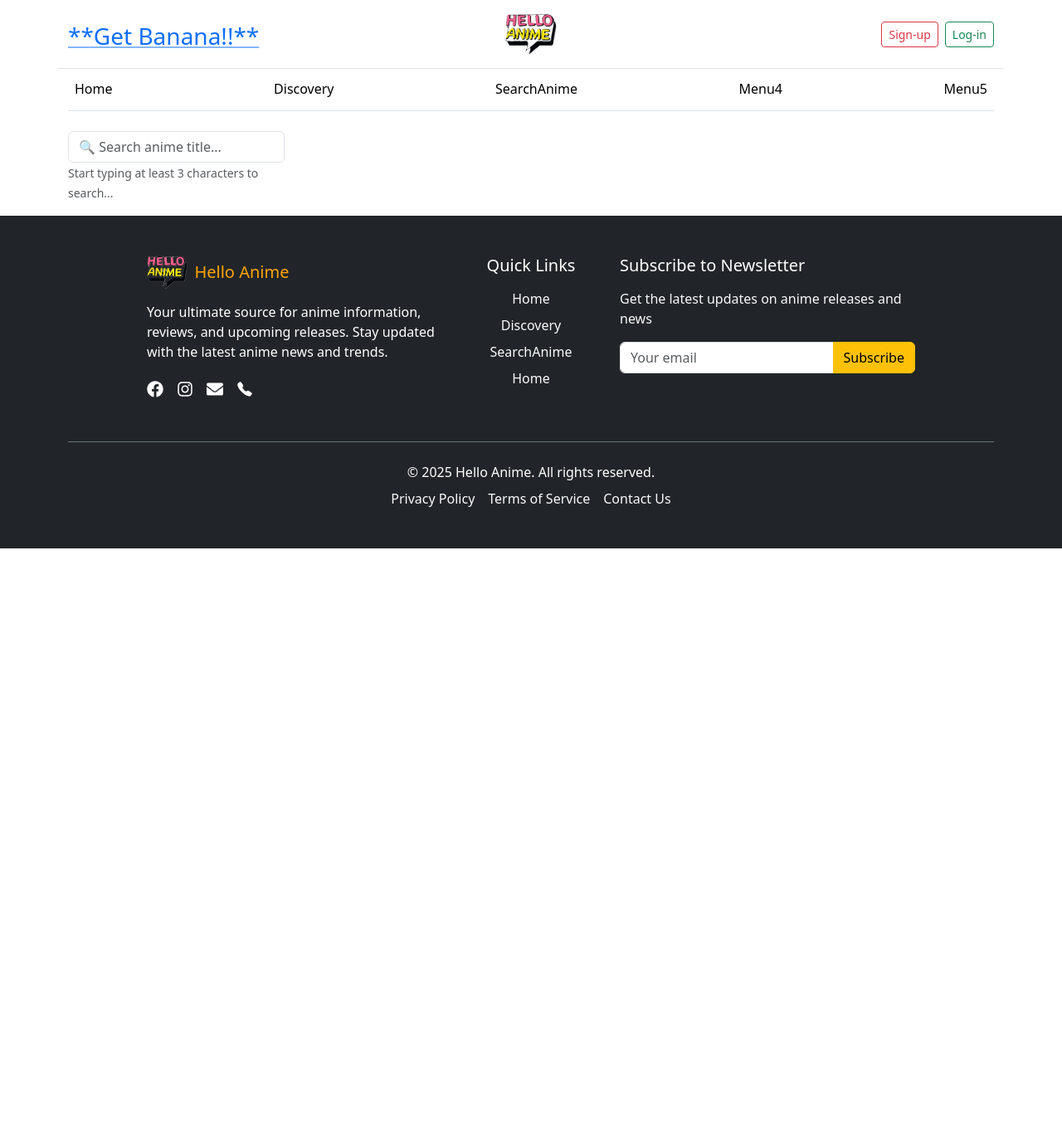
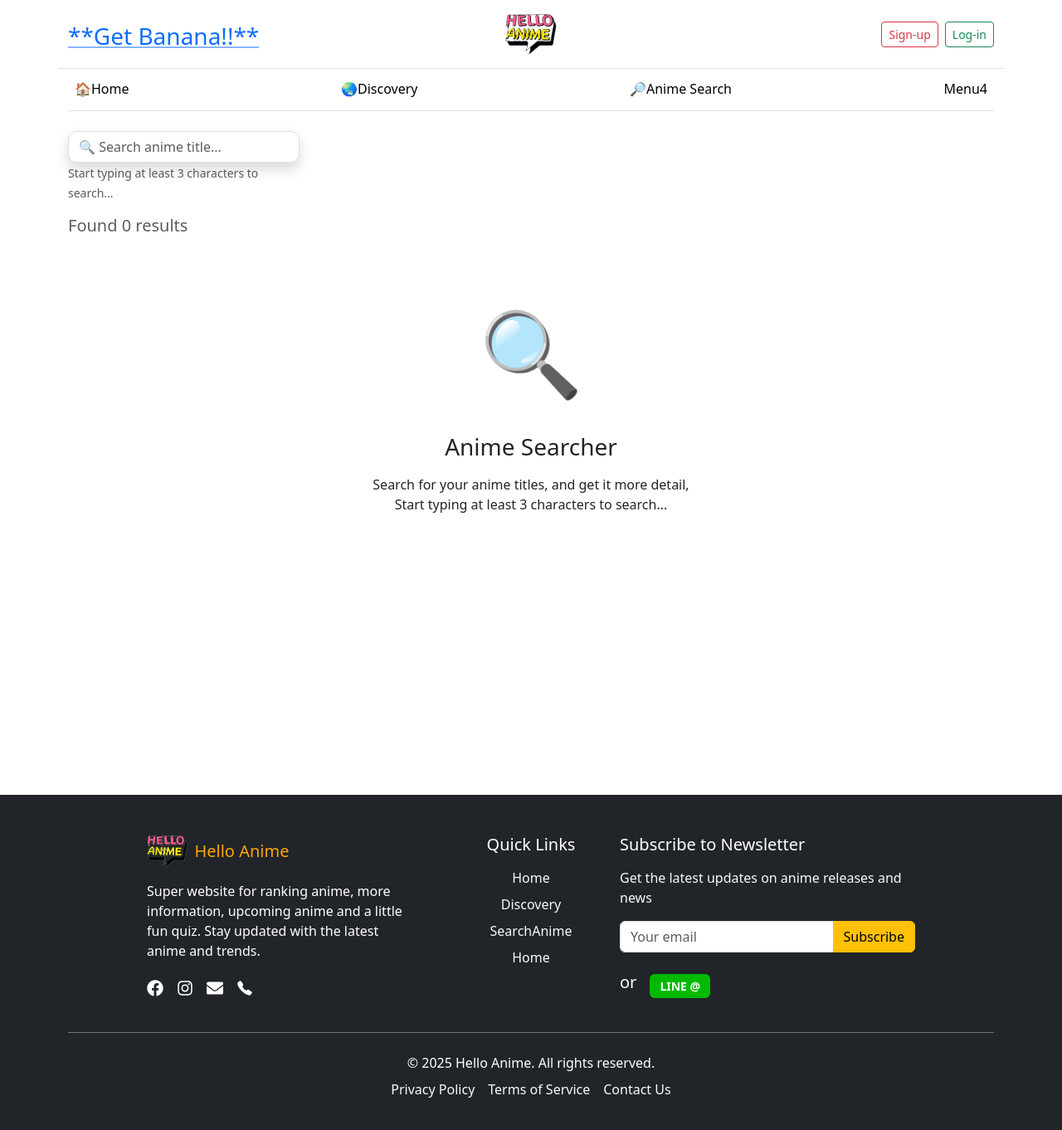
Before and after one commit to nineandmunong/hello-anime, a React (Vite) app: page /searchanime in a window 1280 px wide. Shown: the top 1362 px of the page at 83% size. Before the commit the page ends 800 px from the top, so only its background shows below. Built offline with nearby package versions, Linux system fonts and the light colour scheme.

Commit message:
feat: add card, loading state, and result to SearchAnimePage; and improve SeasonalAnimeCard UI with hover effect

```diff
--- a/src/components/Footer/Footer.css
+++ b/src/components/Footer/Footer.css
@@ -2,3 +2,9 @@
   transform: translateY(-3px);
   color: orangered !important;
 }
+
+.line-button {
+  font-size: 14px !important;
+  color: white !important;
+  background-color: #01b901 !important;
+}
--- a/src/components/Footer/Footer.tsx
+++ b/src/components/Footer/Footer.tsx
@@ -18,9 +18,10 @@ export default function Footer() {
                 Hello Anime
               </h5>
             </div>
-            <p className="text-white">
-              Your ultimate source for anime information, reviews, and upcoming
-              releases. Stay updated with the latest anime news and trends.
+            <p className="text-white pe-5">
+              Super website for ranking anime, more information, upcoming anime
+              and a little fun quiz. Stay updated with the latest anime and
+              trends.
             </p>
             <div className="d-flex gap-3">
               <a href="#" className="text-white fs-5 footer-link">
@@ -83,15 +84,23 @@ export default function Footer() {
             <p className="text-light">
               Get the latest updates on anime releases and news
             </p>
-            <div className="input-group mb-3">
+            <div className="input-group mb-4">
               <input
                 type="email"
                 className="form-control"
                 placeholder="Your email"
-                aria-label="Your email"
               />
               <button className="btn btn-warning" type="button">
                 Subscribe
+              </button>
+            </div>
+            <div className="d-flex align-items-center ">
+              <h5>or</h5>
+              <button
+                className="btn ms-3 py-1 border-0 text-center fw-bold line-button"
+                type="button"
+              >
+                LINE @
               </button>
             </div>
           </div>
--- a/src/components/Header/Header.tsx
+++ b/src/components/Header/Header.tsx
@@ -42,27 +42,22 @@ export default function Header() {
           <ul className="navbar-nav nav-underline justify-content-between w-100">
             <li className="nav-item">
               <Link className="nav-link link-body-emphasis" to="/">
-                Home
+                🏠Home
               </Link>
             </li>
             <li className="nav-item">
               <Link className="nav-link link-body-emphasis" to="/discovery">
-                Discovery
+                🌏Discovery
               </Link>
             </li>
             <li className="nav-item">
               <Link className="nav-link link-body-emphasis" to="/searchanime">
-                SearchAnime
+                🔎Anime Search
               </Link>
             </li>
             <li className="nav-item">
               <a className="nav-link link-body-emphasis" href="#">
                 Menu4
-              </a>
-            </li>
-            <li className="nav-item">
-              <a className="nav-link link-body-emphasis" href="#">
-                Menu5
               </a>
             </li>
           </ul>
--- a/src/components/Homepage/SideBar/SideBar.tsx
+++ b/src/components/Homepage/SideBar/SideBar.tsx
@@ -30,7 +30,6 @@ export default function SideBar() {
     setYearDropdownOpen(false)
   }
 
-  // กดข้างนอกปิด Dropdown ได้
   const handleClickOutside = () => {
     setSeasonDropdownOpen(false)
     setYearDropdownOpen(false)
@@ -38,7 +37,7 @@ export default function SideBar() {
 
   return (
     <div
-      className="d-flex flex-column text-bg-dark"
+      className="d-flex flex-column text-bg-dark ps-2"
       onClick={(e) => e.stopPropagation()}
     >
       <div className="fs-4" style={{ cursor: "default" }}>
--- a/src/components/Homepage/seasonalAnime/seasonalAnime.tsx
+++ b/src/components/Homepage/seasonalAnime/seasonalAnime.tsx
@@ -1,4 +1,5 @@
 import { SeasonalAnimeTypes } from "../../../API/type/seasonalAnimeType"
+import "./seasonalAnime.css"
 
 interface SeasonalAnimeProps {
   anime: SeasonalAnimeTypes[]
@@ -19,7 +20,7 @@ export default function SeasonalAnime({ anime }: SeasonalAnimeProps) {
     <div className="row row-cols-1 row-cols-sm-2 row-cols-md-2 row-cols-lg-3 row-cols-xl-4 g-4 ">
       {anime.map((item, index) => (
         <div className="col d-flex" key={item.mal_id}>
-          <div className="card h-100 w-100 d-flex flex-column">
+          <div className="card h-100 w-100 d-flex flex-column anime-card">
             <div
               className="card-img-top"
               style={{
@@ -37,10 +38,9 @@ export default function SeasonalAnime({ anime }: SeasonalAnimeProps) {
                 }}
               />
             </div>
-
             <div
               className="card-body d-flex justify-content-center align-items-center"
-              style={{ paddingBottom: "5px" }}
+              style={{ paddingBottom: "3px", paddingTop: "8px" }}
             >
               <h5 className="card-title text-center"> {item.title} </h5>
             </div>
--- /dev/null
+++ b/src/components/SearchAnimePage/SearchAnimeCard.css
@@ -0,0 +1,28 @@
+@keyframes cardIn {
+  from {
+    opacity: 0;
+    transform: translateY(20px);
+  }
+  to {
+    opacity: 1;
+    transform: translateY(0);
+  }
+}
+
+.bounce {
+  transition: all 0.3s ease;
+}
+
+.bounce:hover {
+  transform: translateY(-5px);
+  transform: scale(1.02);
+}
+
+.detail-btn {
+  transition: all 1s ease;
+}
+
+.detail-btn:hover {
+  transform: translateY(-5px);
+  transform: scale(1.125);
+}
--- /dev/null
+++ b/src/components/SearchAnimePage/SearchAnimeCard.tsx
@@ -0,0 +1,116 @@
+import { AnimeData } from "../../API/type/searchAnimeType"
+import "../SearchAnimePage/SearchAnimeCard.css"
+
+interface SearchAnimeCardProps {
+  data: AnimeData[]
+}
+
+export default function SearchAnimeCard({ data }: SearchAnimeCardProps) {
+  return (
+    <div className="row">
+      {data.map((animeItem, index) => (
+        <div
+          key={animeItem.mal_id}
+          className="col-12 col-md-6 col-lg-4 mb-3"
+          style={{
+            borderRadius: "16px",
+            animation: `cardIn 0.8s ease-in-out ${index * 0.1}s both`,
+          }}
+        >
+          <div
+            className="card h-100 shadow-sm bounce"
+            style={{
+              cursor: "pointer",
+            }}
+          >
+            <div className="row h-100">
+              <div className="col-4 p-0">
+                <div className="h-100 position-relative">
+                  <img
+                    className="w-100 h-100"
+                    src={animeItem.images.webp.large_image_url}
+                    style={{
+                      objectFit: "cover",
+                      borderRadius: "12px",
+                    }}
+                    alt={animeItem.title}
+                  />
+                  {animeItem.score && (
+                    <div
+                      className="position-absolute top-0 start-0 m-1 p-1"
+                      style={{
+                        color: "white",
+                        backgroundColor: "rgba(32, 32, 32, 1)",
+                        borderRadius: "11px",
+                        fontSize: "11px",
+                      }}
+                    >
+                      🌟 {animeItem.score}
+                    </div>
+                  )}
+                </div>
+              </div>
+
+              <div className="col-8 p-0">
+                <div className="card-body h-100 d-flex flex-column">
+                  <h5 className="mb-2 fw-bold">{animeItem.title}</h5>
+
+                  <div className="mb-3">
+                    <span
+                      className="badge me-2 "
+                      style={{
+                        backgroundColor: "rgba(199, 255, 181, 1)",
+                        color: "rgba(169, 4, 255, 1)",
+                        fontSize: "10px",
+                      }}
+                    >
+                      {animeItem.type}
+                    </span>
+                    {animeItem.episodes && (
+                      <span
+                        className="badge"
+                        style={{
+                          backgroundColor: "rgba(192, 254, 255, 1)",
+                          color: "rgba(0, 175, 6, 1)",
+                          fontSize: "10px",
+                        }}
+                      >
+                        {animeItem.episodes} EP
+                      </span>
+                    )}
+                  </div>
+
+                  <p
+                    style={{
+                      fontSize: "13px",
+                    }}
+                  >
+                    {animeItem.synopsis
+                      ? animeItem.synopsis.substring(0, 150) + "..."
+                      : "No synopsis available."}
+                  </p>
+                  <div className="mt-auto d-flex justify-content-end me-3">
+                    <button
+                      className="btn p-2 detail-btn"
+                      style={{
+                        color: "white",
+                        borderRadius: "12px",
+                        fontWeight: "600",
+                        fontSize: "12px",
+                        background:
+                          "linear-gradient(60deg,rgba(0, 183, 255, 1) 0%, rgba(87, 199, 133, 1) 81%, rgba(237, 221, 83, 1) 100%)",
+                        transition: "all 0.3s ease",
+                      }}
+                    >
+                      View Details
+                    </button>
+                  </div>
+                </div>
+              </div>
+            </div>
+          </div>
+        </div>
+      ))}
+    </div>
+  )
+}
--- a/src/pages/SearchAnime/SearchAnimePage.tsx
+++ b/src/pages/SearchAnime/SearchAnimePage.tsx
@@ -1,10 +1,13 @@
 import { useState, useEffect } from "react"
 import searchAnimeService from "../../API/services/searchAnimeService"
 import { AnimeData } from "../../API/type/searchAnimeType"
+import SearchAnimeCard from "../../components/SearchAnimePage/SearchAnimeCard"
+import cat from "../../img/cat.gif"
 
 export default function SearchAnimePage() {
   const [searchTerm, setSearchTerm] = useState("")
   const [results, setResults] = useState<AnimeData[]>([])
+  const [loading, setLoading] = useState(false)
 
   useEffect(() => {
     const fetchData = async () => {
@@ -12,12 +15,14 @@ export default function SearchAnimePage() {
         setResults([])
         return
       }
-
       try {
+        setLoading(true)
         const response = await searchAnimeService(searchTerm)
-        setResults(response.data)
+        setResults(response)
       } catch (error) {
         console.error("Search Anime:", error)
+      } finally {
+        setLoading(false)
       }
     }
 
@@ -25,19 +30,65 @@ export default function SearchAnimePage() {
   }, [searchTerm])
 
   return (
-    <div className="container mt-4">
-      <div className="row">
+    <div
+      className="container mt-4"
+      style={{
+        minHeight: "100vh",
+      }}
+    >
+      <div className="">
         <div className="mb-3 col-12 col-sm-6 col-md-4 col-lg-3">
           <input
-            className="form-control"
+            className="form-control shadow"
             placeholder="🔍 Search anime title..."
             value={searchTerm}
             onChange={(e) => setSearchTerm(e.target.value)}
+            style={{
+              borderRadius: "10px",
+            }}
           />
           <small className="text-muted">
             Start typing at least 3 characters to search...
           </small>
         </div>
+        <div className="row">
+          <div className="col-12">
+            <div className="mb-3">
+              <h5 className="text-muted">Found {results.length} results</h5>
+            </div>
+            <SearchAnimeCard data={results} />
+          </div>
+        </div>
+
+        {results.length == 0 && !loading && (
+          <div className="text-center mt-5 ">
+            <div
+              className="mb-4"
+              style={{
+                fontSize: "100px",
+              }}
+            >
+              🔍
+            </div>
+            <h3 className="mb-3">Anime Searcher</h3>
+            <p>
+              Search for your anime titles, and get it more detail,
+              <br />
+              Start typing at least 3 characters to search...
+            </p>
+          </div>
+        )}
+
+        {loading && (
+          <div className="text-center mt-5 ">
+            <div className="mb-4">
+              <img style={{ width: "350px", height: "250px" }} src={cat} />
+            </div>
+
+            <h3 className="mb-3">Loading...</h3>
+            <p>Loading อยู่จ้า...</p>
+          </div>
+        )}
       </div>
     </div>
   )
```
Also changed, not shown: src/API/services/searchAnimeService.ts (+16 -7 lines), src/components/Homepage/seasonalAnime/seasonalAnime.css (added, +10 -0 lines), src/components/SearchAnimePage/SearchAnimeResult.tsx (deleted), src/img/abc.jpg (added), src/img/cat.gif (added).
